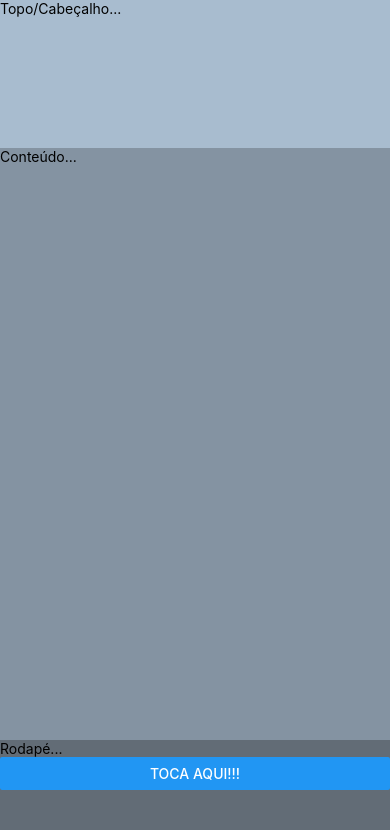
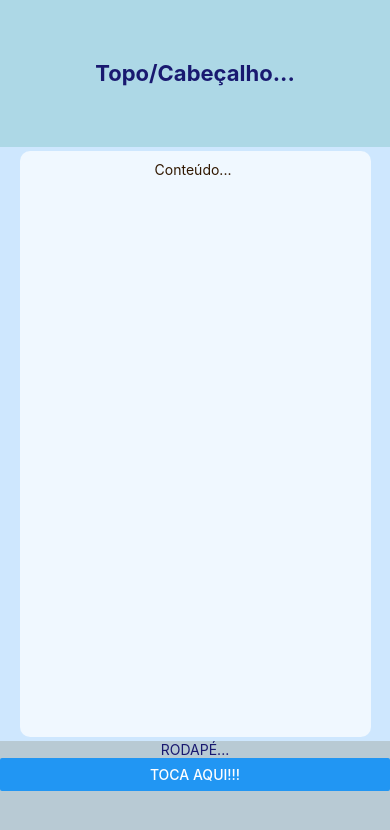
Before and after one commit to AlineMachadoTeixeira/ola-react-native, a React Native app: screen / in a window 390 px wide. Shown: the top 830 px of the page. Built offline with nearby package versions, Linux system fonts and the light colour scheme.

Commit message:
criando o src StyleSheet

```diff
--- a/App.js
+++ b/App.js
@@ -3,10 +3,10 @@ import {
   Button,
   SafeAreaView,
   StatusBar,
-  StyleSheet,
   Text,
   View,
 } from "react-native";
+import estilos from "./src/stylesheets/estilo";
 
 export default function App() {
   const vai = () => {
@@ -19,17 +19,17 @@ export default function App() {
       <SafeAreaView style={estilos.container}>
         {/* Topo/Cabeçalho... */}
         <View style={estilos.cabecalho}>
-          <Text>Topo/Cabeçalho...</Text>
+          <Text style={estilos.tituloCabecalho}>Topo/Cabeçalho...</Text>
         </View>
 
         {/* Conteúdo... ... */}
         <View style={estilos.conteudo}>
-          <Text>Conteúdo... </Text>
+          <Text style={estilos.subtituloConteudo}>Conteúdo... </Text>
         </View>
 
         {/* Rodapé... */}
         <View style={estilos.rodape}>
-          <Text>Rodapé...</Text>
+          <Text style={estilos.textoRodape}>Rodapé...</Text>
           {/* onPress={} tipo onClick  */}
           <Button title="Toca aqui!!!" onPress={vai} />
         </View>
@@ -37,27 +37,3 @@ export default function App() {
     </>
   );
 }
-
-const estilos = StyleSheet.create({
-  container: {
-    backgroundColor: "#cee7fe",
-    flex: 1,
-    /* justifyContent: "center",
-    flexDirection: "row" // padrão é coluna*/
-  },
-
-  cabecalho: {
-    backgroundColor: "#a8bccf",
-    flex: 1,
-  },
-
-  conteudo: {
-    backgroundColor: "#8493a2",
-    flex: 4,
-  },
-
-  rodape: {
-    backgroundColor: "#626c76",
-    flex: 0.7,
-  },
-});
--- /dev/null
+++ b/src/stylesheets/estilo.js
@@ -0,0 +1,53 @@
+import { StyleSheet } from "react-native";
+
+const estilos = StyleSheet.create({
+  container: {
+    backgroundColor: "#cee7fe",
+    flex: 1,
+    /* justifyContent: "center",
+      flexDirection: "row" // padrão é coluna*/
+    // fontFamily: " sans-serif",
+  },
+
+  cabecalho: {
+    backgroundColor: "#add8e6",
+    flex: 1,
+    justifyContent: "center",
+  },
+
+  tituloCabecalho: {
+    color: "#191970",
+    fontWeight: "bold",
+    textAlign: "center",
+    fontSize: 22,
+  },
+
+  conteudo: {
+    backgroundColor: "#f0f8ff",
+    flex: 4,
+    width: "90%",
+    marginLeft: "auto",
+    marginRight: "auto",
+    marginTop: 4,
+    marginBottom: 4,
+    borderRadius: 10,
+  },
+
+  subtituloConteudo: {
+    color: "#311801",
+    padding: 10,
+    textAlign: "center",
+  },
+
+  rodape: {
+    backgroundColor: "#b8cad4",
+    flex: 0.7,
+  },
+  textoRodape: {
+    color: "#191970",
+    textAlign: "center",
+    textTransform: "uppercase",
+  },
+});
+
+export default estilos;
```
